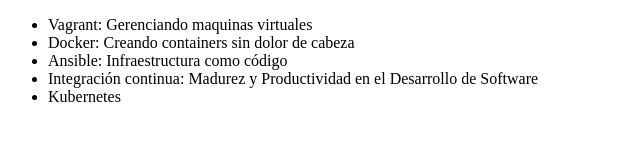
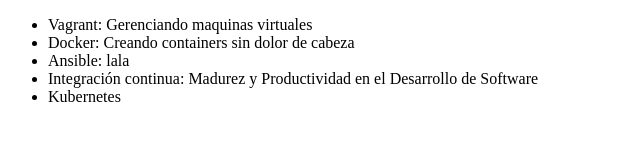
Before and after one commit to BrunoOMV/alura-git, a plain HTML site: page index.html in a window 1280 px wide. Shown: the whole page, without its empty margins (0-640 px from the left). Drawn offline with Linux system fonts and the light colour scheme.

Commit message:
Revert "Cambiando el nombre del curso de Ansible"
This reverts commit 1c6abbe70314df42334bcd698e44297bd22b7cd8.

```diff
--- a/index.html
+++ b/index.html
@@ -8,7 +8,7 @@
      <ul>
          <li> Vagrant: Gerenciando maquinas virtuales </li>
          <li> Docker: Creando containers sin dolor de cabeza</li>
-         <li> Ansible: Infraestructura como código</li>
+         <li> Ansible: lala </li>
          <li> Integración continua: Madurez y Productividad en el Desarrollo de Software</li>
          <li>Kubernetes</li>
      </ul>
```
